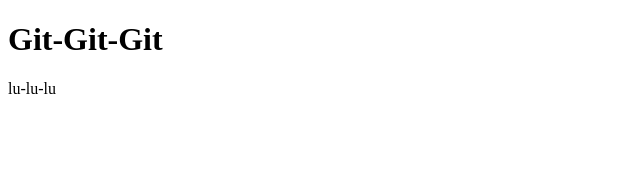
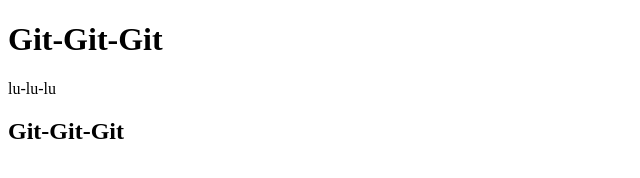
Before and after one commit to FomenkoAlex/My-first-repository, a plain HTML site: page index.html in a window 1280 px wide. Shown: the whole page, without its empty margins (0-640 px from the left). Drawn offline with Linux system fonts and the light colour scheme.

Commit message:
Third commit

```diff
--- a/index.html
+++ b/index.html
@@ -6,5 +6,6 @@
 <body>
 	<h1>Git-Git-Git</h1>
 	<p>lu-lu-lu</p>
+	<h2>Git-Git-Git</h2>
 </body>
 </html>
```
